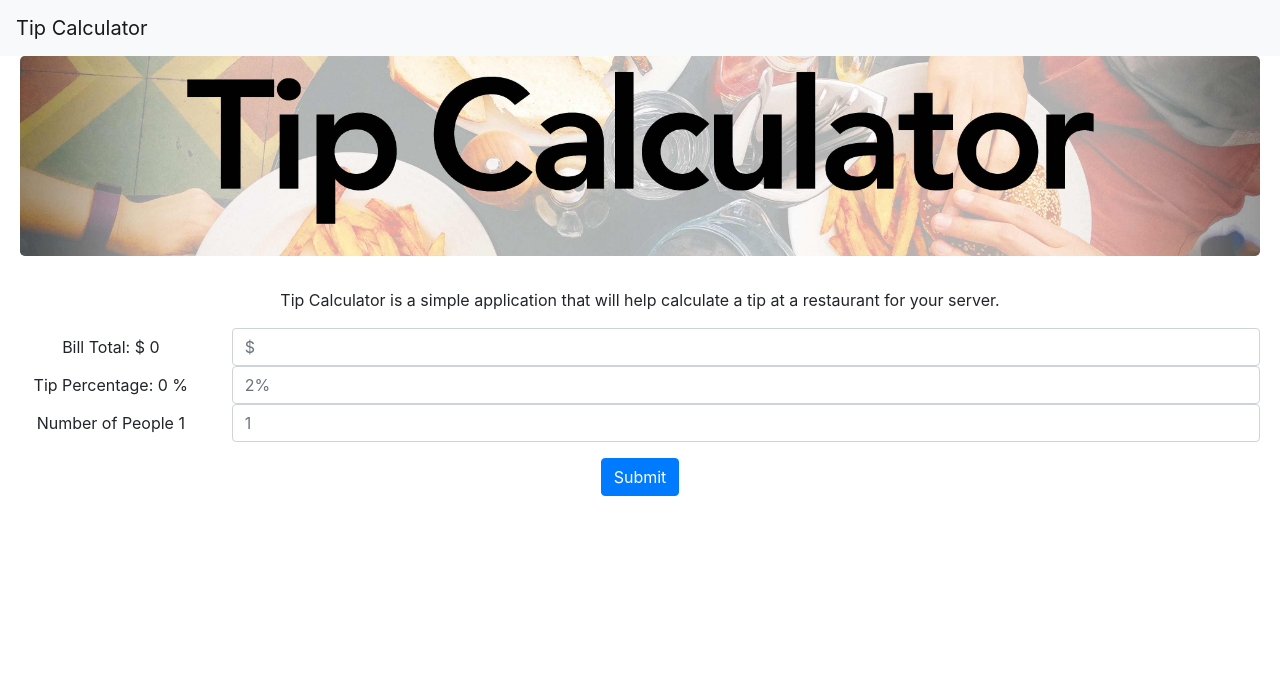
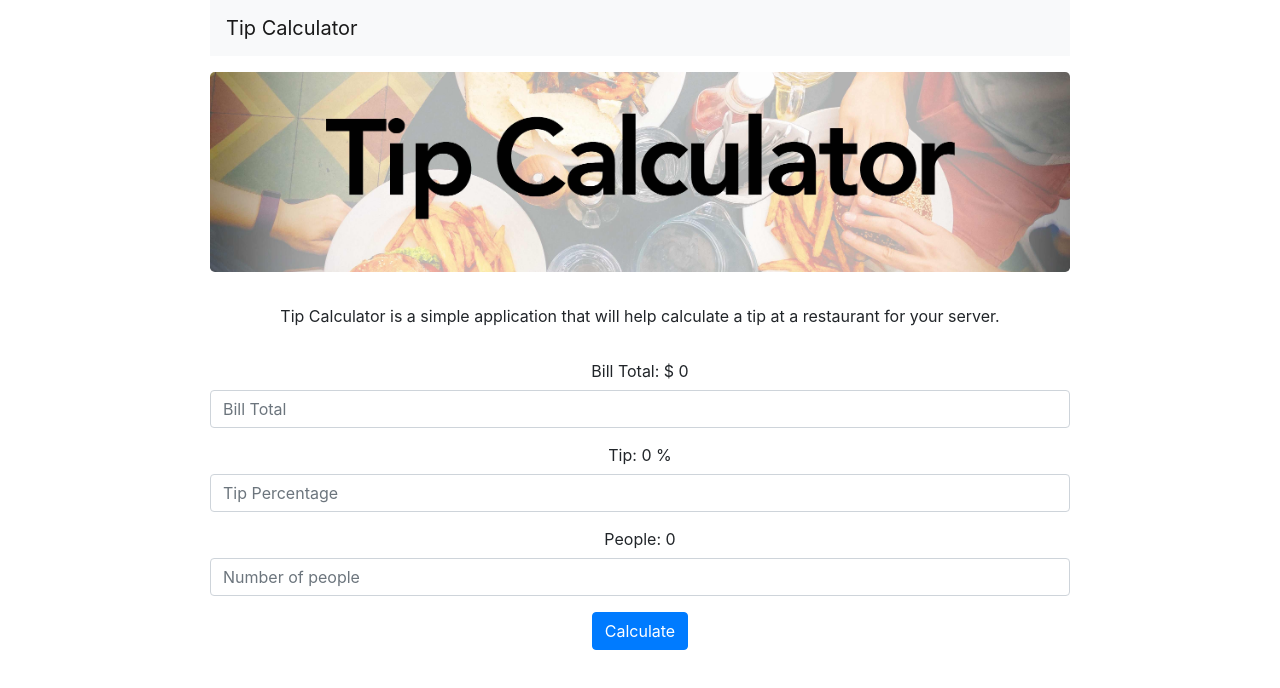
Before and after one commit to chris-warner/Career-Services-Coding-Challenge---Tip-Calculator, a React (Create React App) app in the folder tip-calculator/: page / in a window 1280 px wide. Shown: the top 688 px of the page. Built offline with nearby package versions, Linux system fonts and the light colour scheme.

Commit message:
fixed spacing between input text fields, changed default text of text fields

```diff
--- a/tip-calculator/package.json
+++ b/tip-calculator/package.json
@@ -3,6 +3,7 @@
   "version": "0.1.0",
   "private": true,
   "dependencies": {
+    "gh-pages": "^2.0.1",
     "react": "^16.8.6",
     "react-bootstrap": "^1.0.0-beta.9",
     "react-dom": "^16.8.6",
--- a/tip-calculator/src/App.js
+++ b/tip-calculator/src/App.js
@@ -6,7 +6,7 @@ import './App.css';
 
 function App() {
   return (
-    <div className="App">
+    <div style={AppDivStyle} className="App">
     <NavbarComponent title={'Tip Calculator'} />
     <JumbotronComponent />
     <p style={descriptionP}>Tip Calculator is a simple application that will help calculate a tip at a restaurant for your server.</p>
@@ -16,12 +16,14 @@ function App() {
 }
 
 const descriptionP = {
-  marginLeft:'12px',
-  marginRight:'12px'
+  marginLeft:'18px',
+  marginRight:'18px'
 }
-const navStyle = {
-  //height:'80px',
-  backgroundColor:'blue'
+
+const AppDivStyle = {
+  maxWidth:'900px',
+  display: 'block',
+  margin:'auto'
 }
 
 export default App;
--- a/tip-calculator/src/components/JumbotronComponent.js
+++ b/tip-calculator/src/components/JumbotronComponent.js
@@ -16,7 +16,8 @@ const jumbostronStyle = {
     backgroundPosition: 'center center',
     color: 'white',
     marginLeft:'20px',
-    marginRight:'20px'
+    marginRight:'20px',
+    marginTop:'16px'
 }
 
 export default JumbotronComponent;
--- a/tip-calculator/src/components/NavbarComponent.js
+++ b/tip-calculator/src/components/NavbarComponent.js
@@ -4,11 +4,16 @@ import {Navbar,Nav,NavDropdown,Button,Form,FormControl} from 'react-bootstrap';
 function NavbarComponent(props) {
     return (
         <div>
-            <Navbar bg="light" expand="lg">
+            <Navbar style={NavbarStyle} bg="light" expand="lg">
                 <Navbar.Brand href="#home">{props.title}</Navbar.Brand>
             </Navbar>
         </div>
     );
 }
 
+const NavbarStyle = {
+    marginLeft:'20px',
+    marginRight:'20px'
+}
+
 export default NavbarComponent
--- a/tip-calculator/src/components/TipCalculatorForm.js
+++ b/tip-calculator/src/components/TipCalculatorForm.js
@@ -7,7 +7,7 @@ class TipCalculatorForm extends React.Component {
         this.state = {
             BillTotal: 0,
             TipPercentage: 0,
-            People: 1,
+            People: 0,
             TipTotal: 0
         };
         this.handleBillTotalChange = this.handleBillTotalChange.bind(this);
@@ -67,30 +67,44 @@ class TipCalculatorForm extends React.Component {
             <div style={TipCalculatorFormDivStyle}>
                 <Form onSubmit={this.handleSubmit}>
                     <Form.Group as={Row} controlId="formHorizontal">
-                        <Form.Label column sm={2}>
+
+                        <div style={formDivStyle}>
+                        <Form.Label column sm={4}>
                             Bill Total: $ {this.state.BillTotal}
                         </Form.Label>
-                        <Col sm={10}>
-                            <Form.Control type="float" placeholder="$" value={this.state.BillTotal.value} onChange={this.handleBillTotalChange} min="0" required />
+                        <Col sm={12}>
+                            <Form.Control type="float" placeholder="Bill Total" value={this.state.BillTotal.value} onChange={this.handleBillTotalChange} min="1" required />
                         </Col>
-                        <Form.Label column sm={2}>
-                            Tip Percentage:  {this.state.TipPercentage} %
+                        </div>
+
+                        <div style={formDivStyle}>
+                        <Form.Label column sm={4}>
+                            Tip:  {this.state.TipPercentage} %
                     </Form.Label>
-                        <Col sm={10}>
-                            <Form.Control type="number" placeholder="2%" value={this.state.TipPercentage.value} onChange={this.handleTipPercentChange} min="0" required />
+                        <Col sm={12}>
+                            <Form.Control type="number" placeholder="Tip Percentage" value={this.state.TipPercentage.value} onChange={this.handleTipPercentChange} min="1" required />
                         </Col>
-                        <Form.Label column sm={2}>
-                            Number of People {this.state.People}
+
+                        </div>
+                        <div style={formDivStyle}>
+                        <Form.Label column sm={4}>
+                            People: {this.state.People}
                         </Form.Label>
-                        <Col sm={10}>
-                            <Form.Control type="number" placeholder="1" default={1} value={this.state.People.value} onChange={this.handlePeopleChange} min="1" required />
+                        <Col sm={12}>
+                            <Form.Control type="number" placeholder="Number of people"  value={this.state.People.value} onChange={this.handlePeopleChange} min="1" required />
                         </Col>
+                        </div>
                     </Form.Group>
-                    <Button type="submit" value="Submit" > Submit</Button>
+                    <Button type="submit" value="Submit" > Calculate</Button>
                 </Form>
             </div>
         );
     }
+}
+
+const formDivStyle = {
+marginTop:'8px',
+width:'100%'
 }
 
 const TipCalculatorFormDivStyle = {
```
Also changed, not shown: 1 other file (tests, documents, lock files or other folders).
